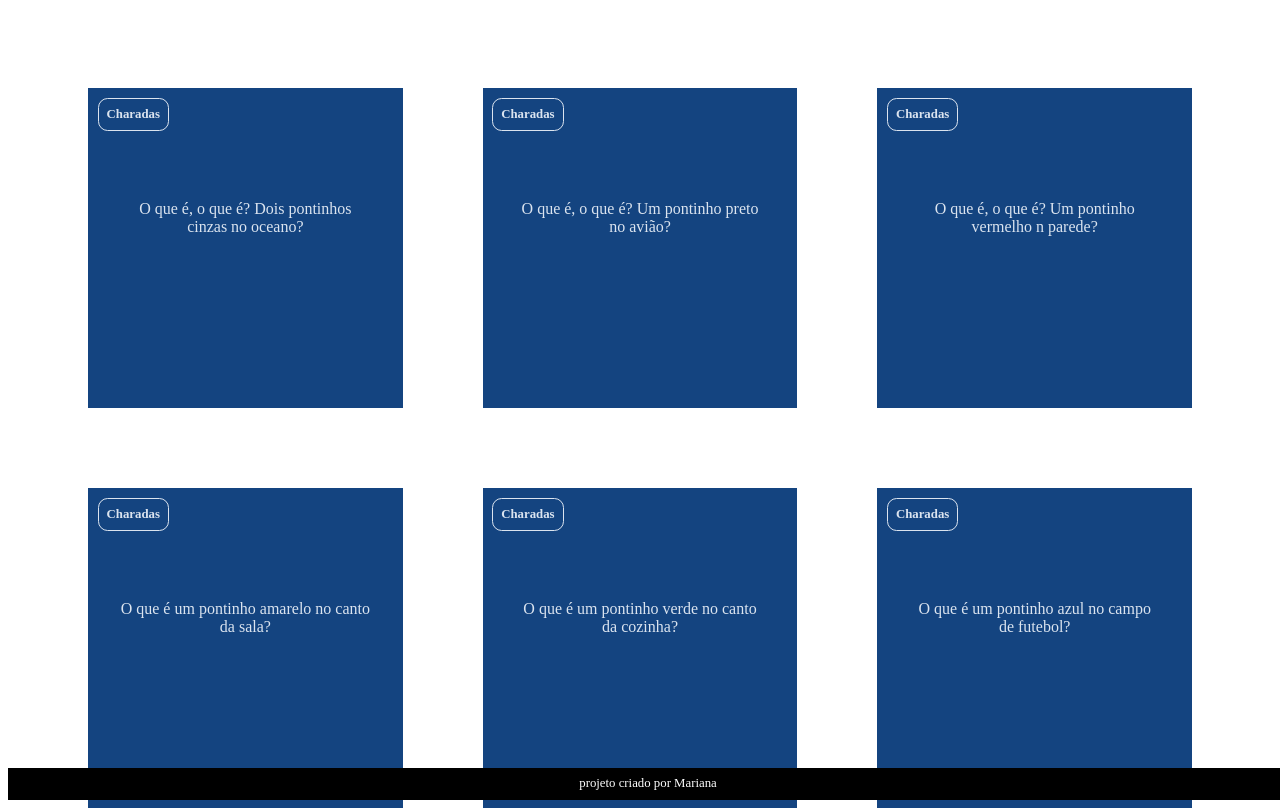
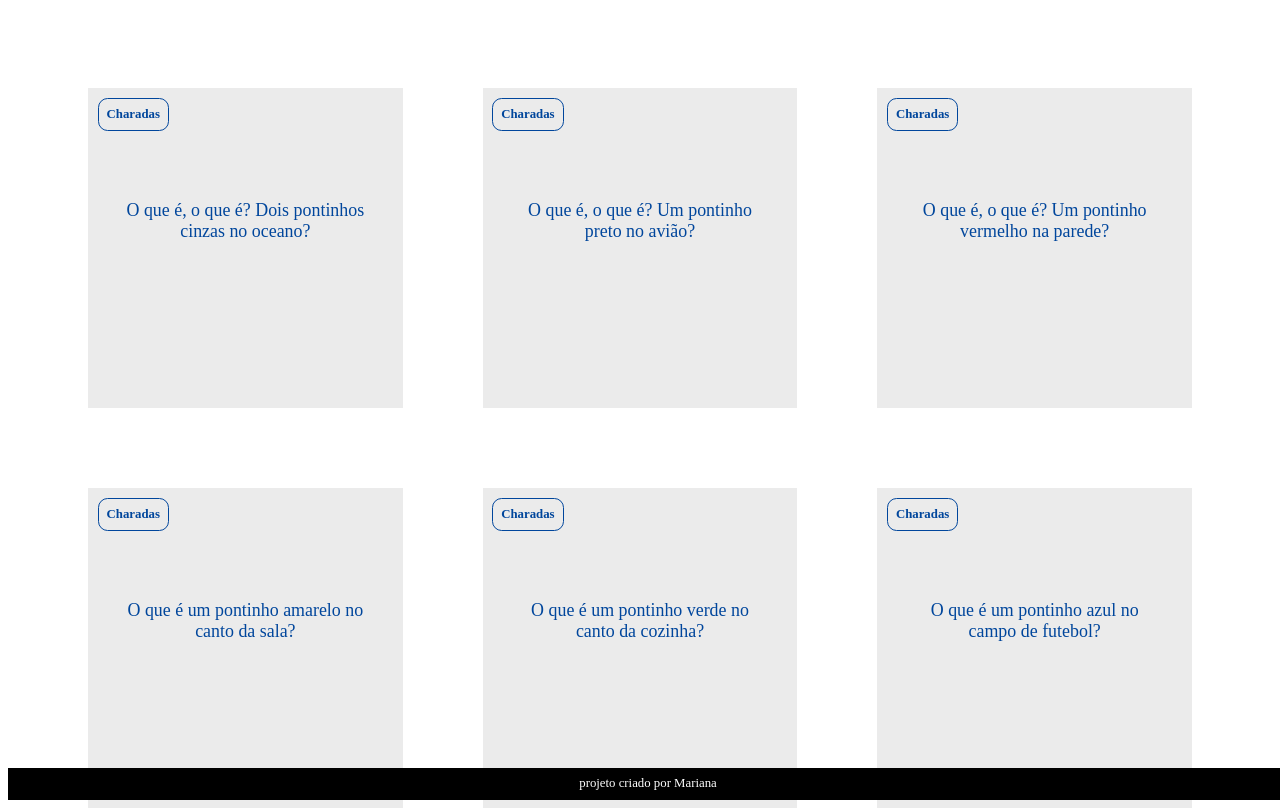
Before and after one commit to guembar856/FlashCard, a plain HTML site: page index.html in a window 1280 px wide. Shown: the top 811 px of the page. Drawn offline with Linux system fonts and the light colour scheme.

Commit message:
AulaFinal-10

```diff
--- a/perguntas.js
+++ b/perguntas.js
@@ -12,7 +12,7 @@ criaCartao(
 
 criaCartao(
     'Charadas',
-    'O que é, o que é? Um pontinho vermelho n parede?',
+    'O que é, o que é? Um pontinho vermelho na parede?',
     'Uma joaninha de castigo'
 )
 
--- a/style.css
+++ b/style.css
@@ -1,7 +1,7 @@
 :root {
-    --text-color: #DBE4EF;
-      --card-front-color: #144480;
-        --card-back-color: #00F4BF;
+    --text-color: #00469c;
+      --card-front-color: #ebebeb;
+        --card-back-color: #ffffff;
 }
 
 body{
@@ -50,6 +50,7 @@ body{
        margin-top: 1rem;
        padding: 2rem;
        margin-top: 5rem;
+       font-size: 1.4vw;
 
 }
     .cartao__conteudo__pergunta p {
@@ -72,10 +73,13 @@ body{
         position: absolute;
         height: 100%;
         width: 100%;
+        box-sizing: border-box;
     }
 
     .cartao__conteudo__resposta {
         transform: rotateY(180deg);
+        background-color: rgba(57, 57, 57, 0.9);
+        border: 4px solid var(--card-back-color);
     }
 
 
@@ -99,3 +103,23 @@ text-align: center;
 font-size: 0.8rem;
 margin-top: 0.5rem;
 }
+
+
+@media (max-width: 560 ) {
+
+    body {
+        background: url('img/bd-mobile.webp');
+    }
+
+    .cartao {
+        flex: 1 0 calc(100% - 1rem);
+    }
+
+    .cartao__conteudo h3 {
+        font-size: 3vw;
+    }
+
+    .cartao__conteudo p {
+        font-size: 3.8vw;
+    }
+}
```
